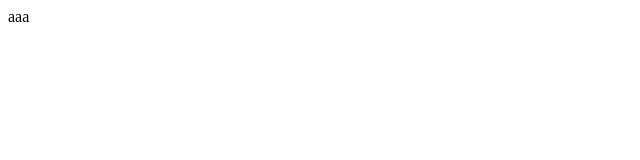
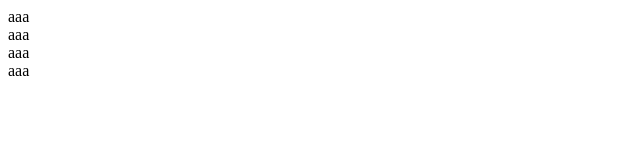
Before and after one commit to chen1270612093/myct, a plain HTML site: page index.html in a window 1280 px wide. Shown: the full height of the page, 0-640 px from the left. Drawn offline with Linux system fonts and the light colour scheme.

Commit message:
添加代码

```diff
--- a/index.html
+++ b/index.html
@@ -6,5 +6,8 @@
 </head>
 <body>
 	<div>aaa</div>
+	<div>aaa</div>
+	<div>aaa</div>
+	<div>aaa</div>
 </body>
 </html>
```
